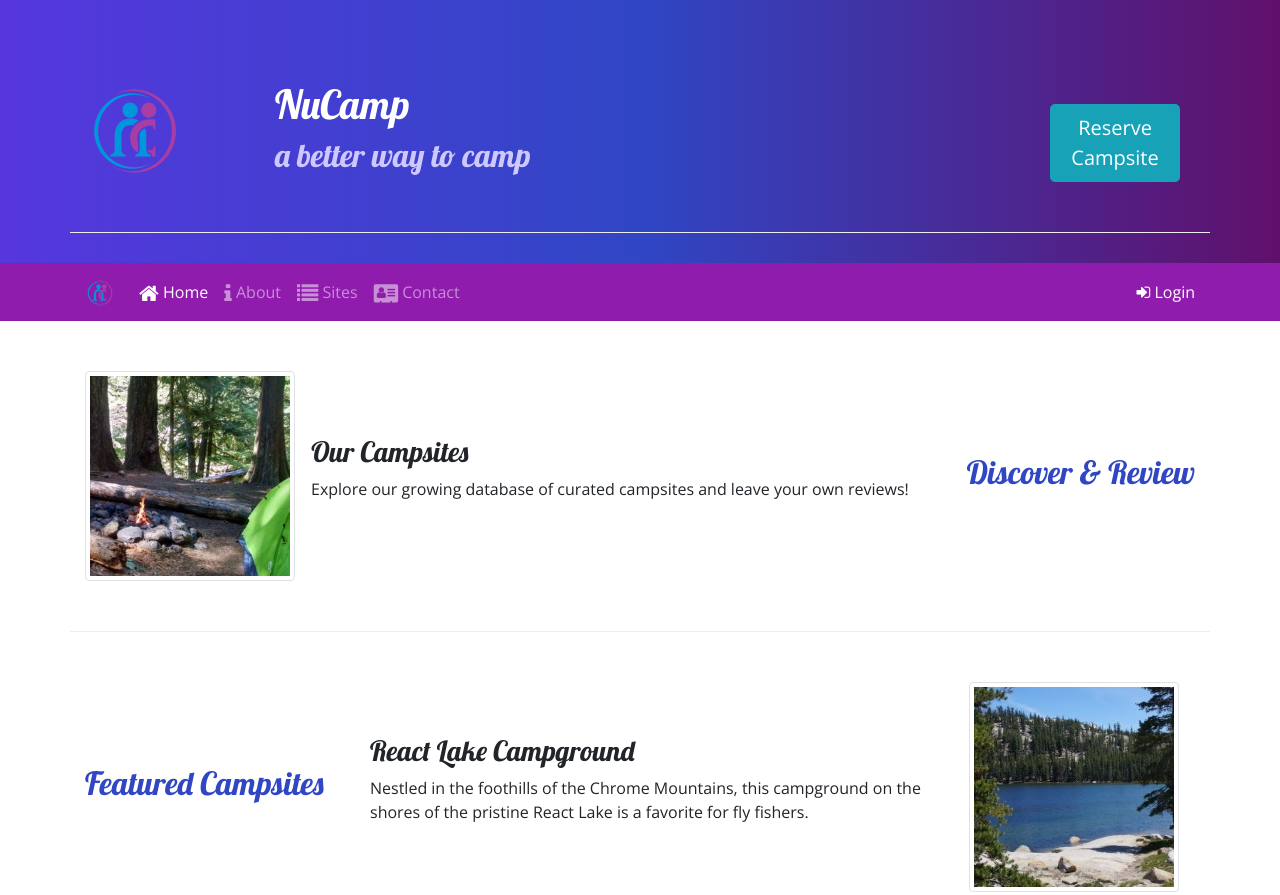
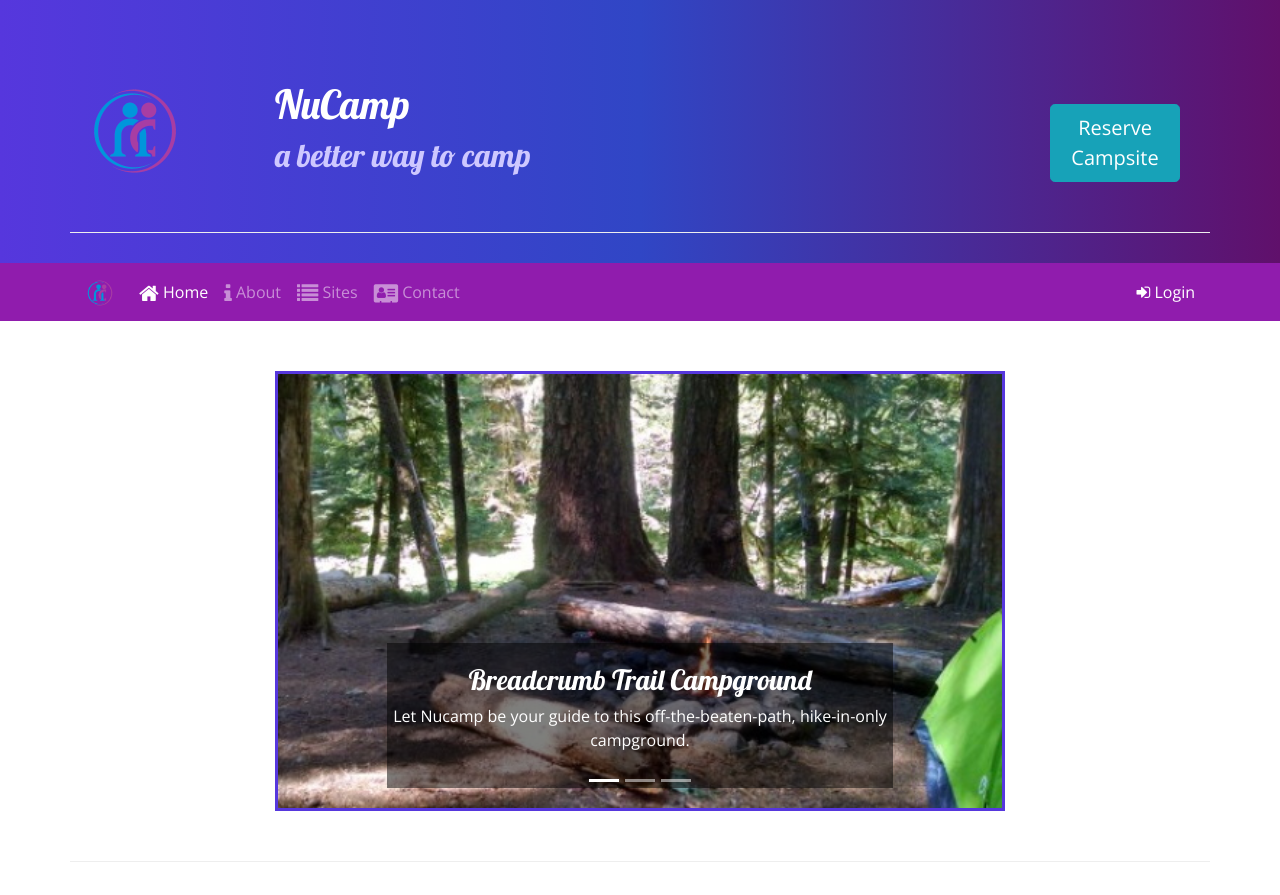
Before and after one commit to umbertojr85/NuCampSite, a website: page index.html in a window 1280 px wide. Shown: the top 895 px of the page. Drawn offline with nearby package versions, Linux system fonts and the light colour scheme.

Commit message:
Carousel

```diff
--- a/css/styles.css
+++ b/css/styles.css
@@ -43,3 +43,11 @@ header h2 {
     border-top: none;
     padding: 10px;
 }
+
+.carousel-caption {
+    background-color: rgba(0, 0, 0, 0.5);
+}
+
+.carousel {
+    border: solid #5637DD;
+}
--- a/index.html
+++ b/index.html
@@ -116,6 +116,55 @@
 
     <!--Hello-->
     <div class="container">
+
+        <div class="row row-content">
+            <div class="col-md-8 mx-auto">
+                <div id="homeCarousel" class="carousel slide" date-ride="carousel">
+                    <ol class="carousel-indicators">
+                        <li data-target="#homeCarousel" data-slide-to="0" class="active"></li>
+                        <li data-target="#homeCarousel" data-slide-to="1"></li>
+                        <li data-target="#homeCarousel" data-slide-to="2"></li>
+                    </ol>
+                    <div class="carousel-inner">
+                        <div class="carousel-item active">
+                            <img class="d-block w-100" src="img/breadcrumb-trail.jpg"
+                                alt="Breadcrumb Trail Campground" />
+                            <div class="carousel-caption">
+                                <h3>Breadcrumb Trail Campground</h3>
+                                <p class="d-none d-sm-block ">Let Nucamp be your guide to this off-the-beaten-path,
+                                    hike-in-only campground.</p>
+                            </div>
+                        </div>
+                        <div class="carousel-item">
+                            <img class="d-block w-100" src="img/react-lake.jpg" alt="React Lake Campground" />
+                            <div class="carousel-caption">
+                                <h3>React Lake Campground</h3>
+                                <p class="d-none d-sm-block ">Nestled in the foothills of the Chrome Mountains, this
+                                    campground on the shores of the pristine React Lake is a favorite for fly fishers.
+                                </p>
+                            </div>
+                        </div>
+                        <div class="carousel-item">
+                            <img class="d-block w-100" src="img/chrome-river.jpg" alt="Chrome River Campground" />
+                            <div class="carousel-caption">
+                                <h3>Chrome River Campground</h3>
+                                <p class="d-none d-sm-block ">Spend a few sunny days and starry nights beneath a canopy
+                                    of old-growth firs at this enchanting spot by the Chrome River.</p>
+                            </div>
+                        </div>
+                    </div>
+                </div>
+            </div>
+            <a class="carousel-control-prev" href="#homeCarousel" role="button" data-slide="prev">
+                <span class="carousel-control-prev-icon"></span>
+                <span class="sr-only">Previous</span>
+            </a>
+            <a class="carousel-control-next" href="#homeCarousel" role="button" data-slide="next">
+                <span class="carousel-control-next-icon"></span>
+                <span class="sr-only">Next</span>
+            </a>
+        </div>
+
         <div class="row row-content align-items-center">
             <div class="col-sm-4 order-sm-last col-md-3">
                 <h2 class="text-sm-right">Discover & Review</h2>
```
